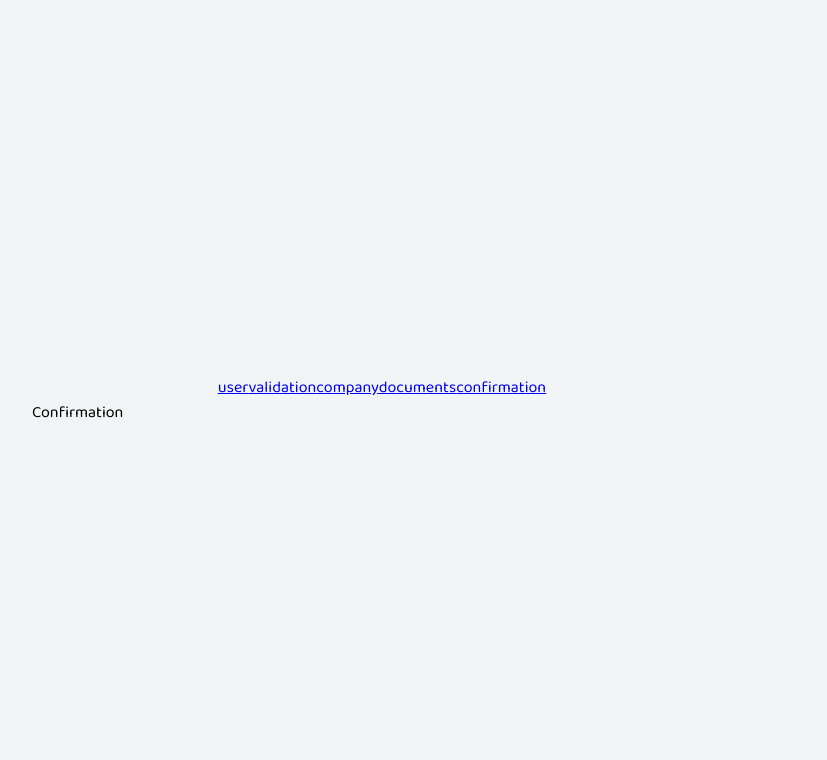
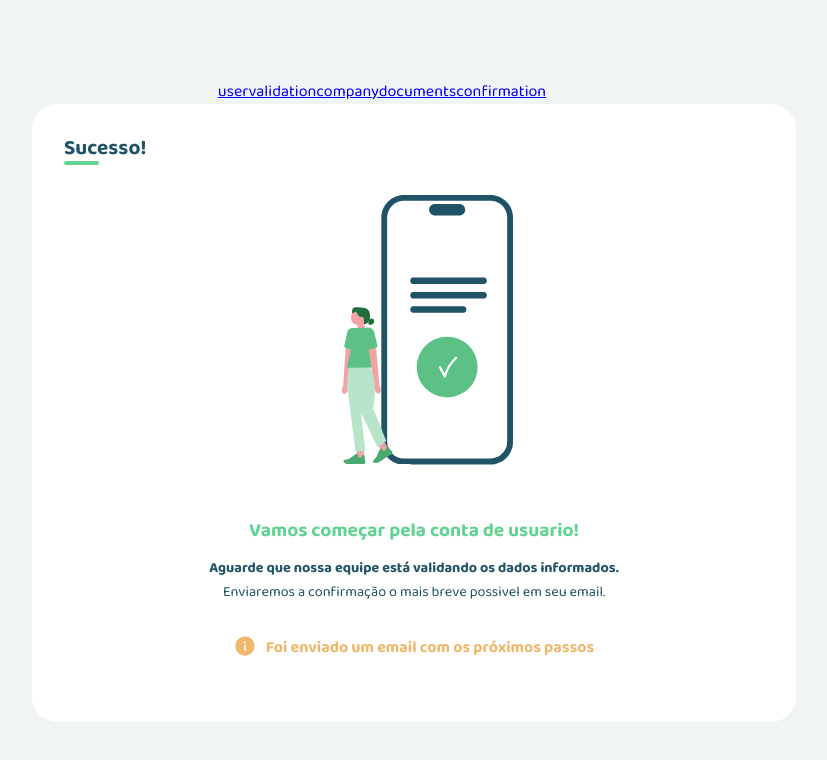
Before and after one commit to guilhermecezario/mk-solutions-challenge, a React (Create React App) app: page /register/confirmation in a window 1280 px wide. Shown: the top 760 px of the page, without its empty margins (258-1085 px from the left). Built offline with nearby package versions, Linux system fonts and the light colour scheme.

Commit message:
adding component in Confirmation page

```diff
--- a/src/pages/Register/Confirmation/index.tsx
+++ b/src/pages/Register/Confirmation/index.tsx
@@ -1,9 +1,37 @@
 import React from 'react';
 
-// import { Container } from './styles';
+import { AiFillInfoCircle } from 'react-icons/ai';
+
+import {
+  Content, Image, SubTitle, TextBold, Text, TextInformation,
+} from './styles';
+
+import { Card } from '../../../stylesheets/global';
+
+import Title from '../../../components/Title';
+
+import ImageCompleted from '../../../assets/completed.svg';
 
 export default function Confirmation() {
   return (
-    <p>Confirmation</p>
+    <Card>
+      <Title>Sucesso!</Title>
+
+      <Content>
+        <Image src={ImageCompleted} />
+        <SubTitle>Vamos começar pela conta de usuario!</SubTitle>
+
+        <TextBold>Aguarde que nossa equipe está validando os dados informados.</TextBold>
+
+        <Text>
+          Enviaremos a confirmação o mais breve possivel em seu email.
+        </Text>
+
+        <TextInformation>
+          <AiFillInfoCircle color="#F0B86C" size="22px" />
+          Foi enviado um email com os próximos passos
+        </TextInformation>
+      </Content>
+    </Card>
   );
 }
--- /dev/null
+++ b/src/pages/Register/Confirmation/styles.ts
@@ -0,0 +1,54 @@
+import styled from 'styled-components';
+
+export const Content = styled.div`
+  display: flex;
+  flex-direction: column;
+  align-items: center;
+`;
+
+export const Image = styled.img`
+  max-height: 270px;
+
+  margin-bottom: 50px;
+`;
+
+export const SubTitle = styled.h2`
+  font-size: 1.2rem;
+
+  margin-bottom: 10px;
+
+  color: #63D391;
+`;
+
+export const TextBold = styled.label`
+  display: block;
+
+  font-size: .9rem;
+  font-weight: bold;
+
+  color: #205366;
+`;
+
+export const Text = styled.p`
+  font-size: .9rem;
+  line-height: 25px;
+
+  margin-bottom: 30px;
+
+  color: #205366;
+`;
+
+export const TextInformation = styled.p`
+  display: flex;
+
+  font-size: 1rem;
+  font-weight: bold;
+
+  margin-bottom: 30px;
+
+  color: #F0B86C;
+
+  svg {
+    margin-right: 10px;
+  }
+`;
--- a/src/stylesheets/global.ts
+++ b/src/stylesheets/global.ts
@@ -3,7 +3,7 @@ import styled from 'styled-components';
 export const Card = styled.div`
   width: 100%;
 
-  padding: 2.5rem;
+  padding: 2rem;
 
   border-radius: 25px;
 
```
Also changed, not shown: src/assets/completed.svg (added).
